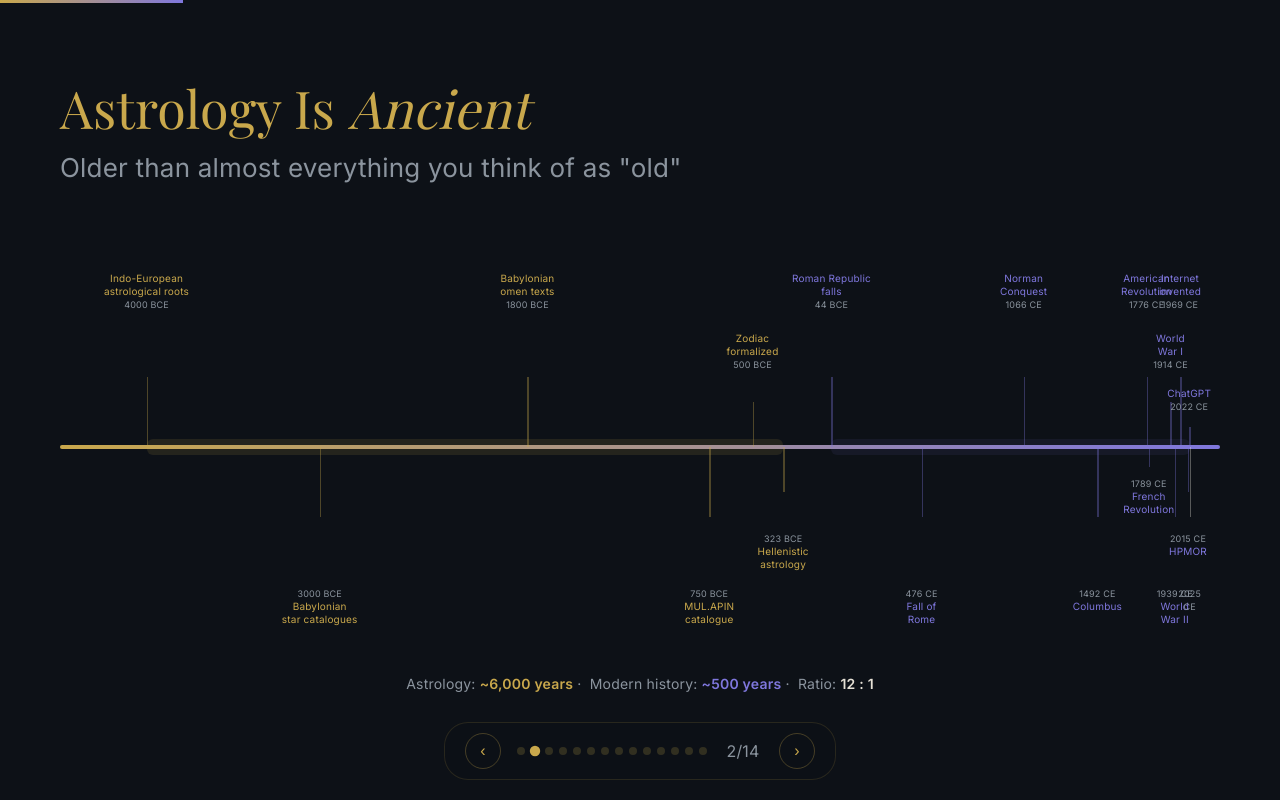
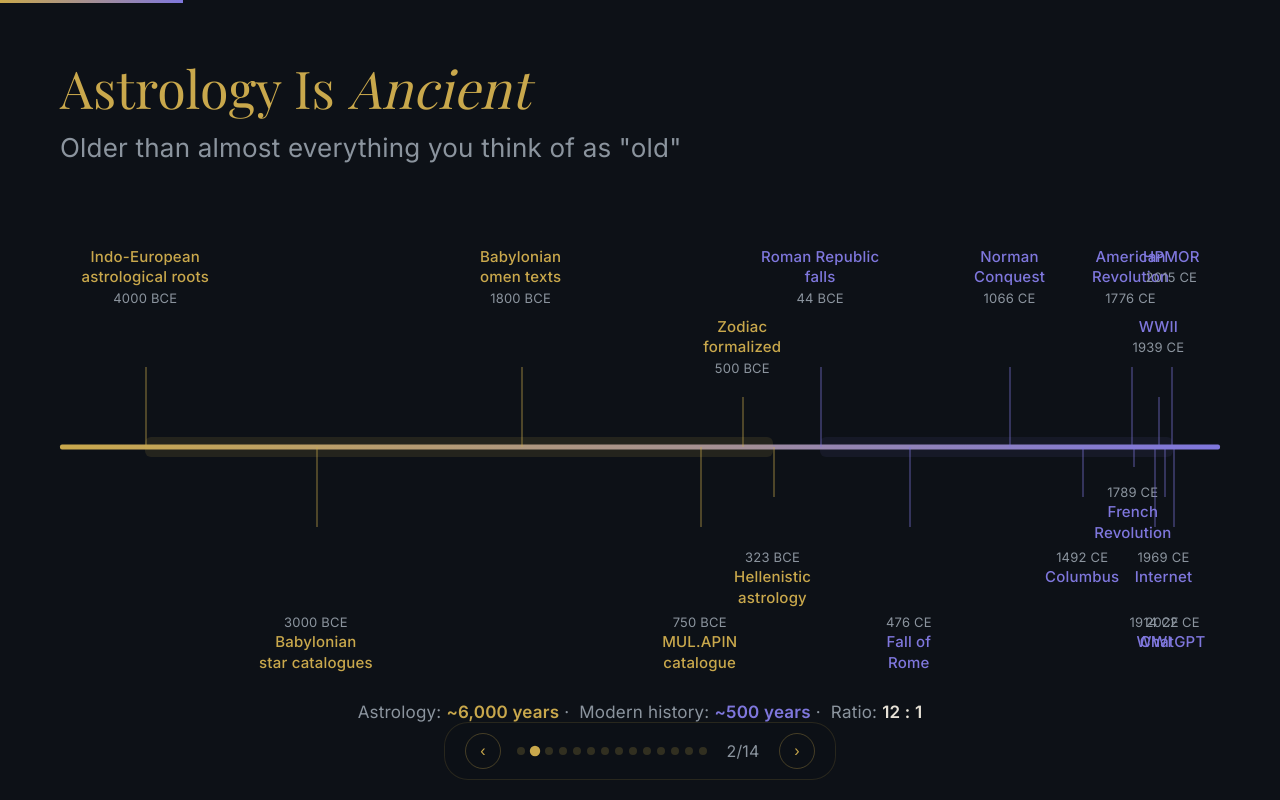
Before and after one commit to NLie2/whyastrologyisforrreal, a React (Vite) app: page / in a window 1280 px wide. Both pictures are taken after a click on the button 535 px from the left and 751 px from the top of the page. Built offline with nearby package versions, Linux system fonts and the light colour scheme; a web font is replaced by a local one.

Commit message:
Fix timeline overlaps, bigger fonts, reassign tiers

```diff
--- a/src/slides/SlideTimeline.jsx
+++ b/src/slides/SlideTimeline.jsx
@@ -1,5 +1,6 @@
 export default function SlideTimeline() {
   // Tiers: 0 = far above, 1 = mid above, 2 = near above, 3 = near below, 4 = mid below, 5 = far below
+  // Carefully assigned so horizontally close events never share a tier
   const events = [
     { year: -4000, label: 'Indo-European\nastrological roots', color: 'var(--accent)', tier: 0 },
     { year: -3000, label: 'Babylonian\nstar catalogues', color: 'var(--accent)', tier: 5 },
@@ -10,47 +11,44 @@ export default function SlideTimeline() {
     { year: -44, label: 'Roman Republic\nfalls', color: 'var(--accent2)', tier: 0 },
     { year: 476, label: 'Fall of\nRome', color: 'var(--accent2)', tier: 5 },
     { year: 1066, label: 'Norman\nConquest', color: 'var(--accent2)', tier: 0 },
-    { year: 1492, label: 'Columbus', color: 'var(--accent2)', tier: 5 },
+    { year: 1492, label: 'Columbus', color: 'var(--accent2)', tier: 4 },
     { year: 1776, label: 'American\nRevolution', color: 'var(--accent2)', tier: 0 },
     { year: 1789, label: 'French\nRevolution', color: 'var(--accent2)', tier: 3 },
-    { year: 1914, label: 'World War I', color: 'var(--accent2)', tier: 1 },
-    { year: 1939, label: 'World War II', color: 'var(--accent2)', tier: 5 },
-    { year: 1969, label: 'Internet\ninvented', color: 'var(--accent2)', tier: 0 },
-    { year: 2015, label: 'HPMOR', color: 'var(--accent2)', tier: 4 },
-    { year: 2022, label: 'ChatGPT', color: 'var(--accent2)', tier: 2 },
-    { year: 2025, label: '', color: 'var(--text)', tier: 5 },
+    { year: 1914, label: 'WWI', color: 'var(--accent2)', tier: 5 },
+    { year: 1939, label: 'WWII', color: 'var(--accent2)', tier: 1 },
+    { year: 1969, label: 'Internet', color: 'var(--accent2)', tier: 4 },
+    { year: 2015, label: 'HPMOR', color: 'var(--accent2)', tier: 0 },
+    { year: 2022, label: 'ChatGPT', color: 'var(--accent2)', tier: 5 },
   ]
 
   const minYear = -4500
-  const maxYear = 2200
+  const maxYear = 2300
   const pct = (y) => ((y - minYear) / (maxYear - minYear)) * 100
 
-  // 6 vertical tiers — spaced further apart to prevent overlap
-  // Tiers 0,1,2 above the line; 3,4,5 below
+  // 6 vertical tiers — spread further apart for bigger text
   const tierLabelTop = {
-    0: 'calc(50% - 175px)',
-    1: 'calc(50% - 115px)',
-    2: 'calc(50% - 60px)',
-    3: 'calc(50% + 30px)',
-    4: 'calc(50% + 85px)',
-    5: 'calc(50% + 140px)',
+    0: 'calc(50% - 200px)',
+    1: 'calc(50% - 130px)',
+    2: 'calc(50% - 65px)',
+    3: 'calc(50% + 35px)',
+    4: 'calc(50% + 100px)',
+    5: 'calc(50% + 165px)',
   }
-  // Tick starts and heights connecting label to bar
   const tierTickTop = {
-    0: 'calc(50% - 70px)',
-    1: 'calc(50% - 45px)',
+    0: 'calc(50% - 80px)',
+    1: 'calc(50% - 50px)',
     2: 'calc(50% - 20px)',
     3: '50%',
     4: '50%',
     5: '50%',
   }
   const tierTickHeight = {
-    0: 70,
-    1: 45,
+    0: 80,
+    1: 50,
     2: 20,
     3: 20,
-    4: 45,
-    5: 70,
+    4: 50,
+    5: 80,
   }
 
   return (
@@ -58,24 +56,24 @@ export default function SlideTimeline() {
       <h2>Astrology Is <em>Ancient</em></h2>
       <h3>Older than almost everything you think of as "old"</h3>
 
-      <div style={{ position: 'relative', width: '100%', height: 480, marginTop: 0 }}>
+      <div style={{ position: 'relative', width: '100%', height: 520, marginTop: 0 }}>
         {/* Main bar — centered */}
         <div style={{
-          position: 'absolute', top: '50%', left: 0, right: 0, height: 4,
+          position: 'absolute', top: '50%', left: 0, right: 0, height: 5,
           background: 'linear-gradient(90deg, var(--accent), var(--accent2))', borderRadius: 2,
           transform: 'translateY(-50%)'
         }} />
 
         {/* Ancient highlight */}
         <div style={{
-          position: 'absolute', top: 'calc(50% - 8px)', left: `${pct(-4000)}%`, width: `${pct(-323) - pct(-4000)}%`,
-          height: 16, background: 'rgba(201,168,76,0.12)', borderRadius: 6
+          position: 'absolute', top: 'calc(50% - 10px)', left: `${pct(-4000)}%`, width: `${pct(-323) - pct(-4000)}%`,
+          height: 20, background: 'rgba(201,168,76,0.12)', borderRadius: 6
         }} />
 
         {/* Modern highlight */}
         <div style={{
-          position: 'absolute', top: 'calc(50% - 8px)', left: `${pct(-44)}%`, width: `${pct(2025) - pct(-44)}%`,
-          height: 16, background: 'rgba(127,119,221,0.08)', borderRadius: 6
+          position: 'absolute', top: 'calc(50% - 10px)', left: `${pct(-44)}%`, width: `${pct(2025) - pct(-44)}%`,
+          height: 20, background: 'rgba(127,119,221,0.08)', borderRadius: 6
         }} />
 
         {events.map((e, i) => {
@@ -88,7 +86,7 @@ export default function SlideTimeline() {
               <div style={{
                 position: 'absolute', left: `${left}%`,
                 top: tierTickTop[e.tier],
-                width: 1.5, height: tierTickHeight[e.tier],
+                width: 2, height: tierTickHeight[e.tier],
                 background: e.color, opacity: 0.35
               }} />
               {/* Label */}
@@ -96,17 +94,18 @@ export default function SlideTimeline() {
                 position: 'absolute', left: `${left}%`,
                 top: tierLabelTop[e.tier],
                 transform: 'translateX(-50%)', textAlign: 'center',
-                fontSize: 10, color: e.color, whiteSpace: 'pre-line', lineHeight: 1.3
+                fontSize: 15, color: e.color, whiteSpace: 'pre-line', lineHeight: 1.35,
+                fontWeight: 500,
               }}>
                 {isAbove ? (
                   <>
                     {e.label}
                     <br />
-                    <span style={{ fontSize: 9, color: 'var(--text-muted)' }}>{yearStr}</span>
+                    <span style={{ fontSize: 13, color: 'var(--text-muted)', fontWeight: 400 }}>{yearStr}</span>
                   </>
                 ) : (
                   <>
-                    <span style={{ fontSize: 9, color: 'var(--text-muted)' }}>{yearStr}</span>
+                    <span style={{ fontSize: 13, color: 'var(--text-muted)', fontWeight: 400 }}>{yearStr}</span>
                     <br />
                     {e.label}
                   </>
@@ -118,8 +117,8 @@ export default function SlideTimeline() {
 
         {/* Scale comparison */}
         <div style={{
-          position: 'absolute', bottom: -5, left: 0, right: 0,
-          textAlign: 'center', fontSize: 14, color: 'var(--text-muted)'
+          position: 'absolute', bottom: -15, left: 0, right: 0,
+          textAlign: 'center', fontSize: 17, color: 'var(--text-muted)'
         }}>
           Astrology: <span style={{ color: 'var(--accent)', fontWeight: 600 }}>~6,000 years</span>
           &nbsp;&middot;&nbsp;
```
Also changed, not shown: src/assets/caridnalities.png (added).
